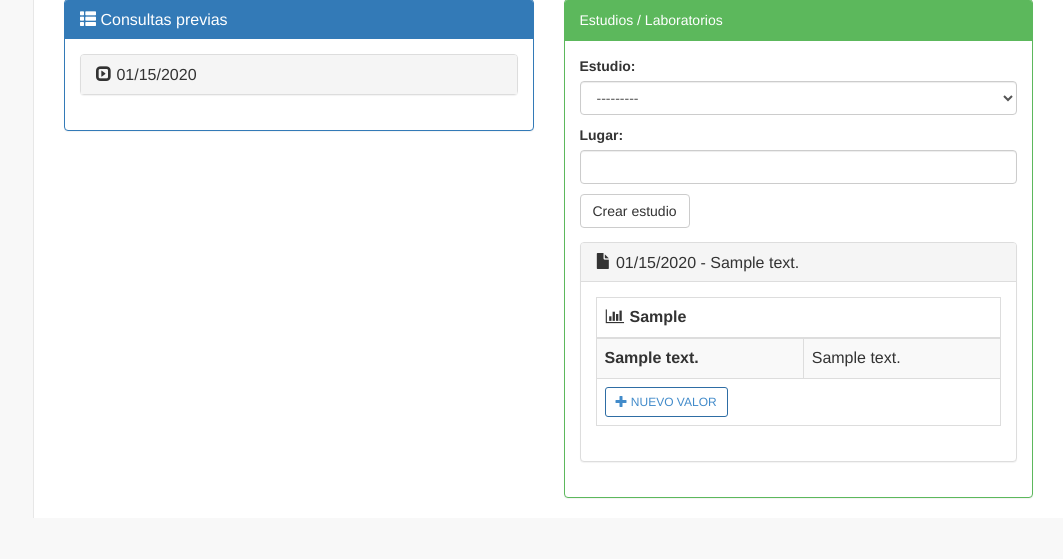
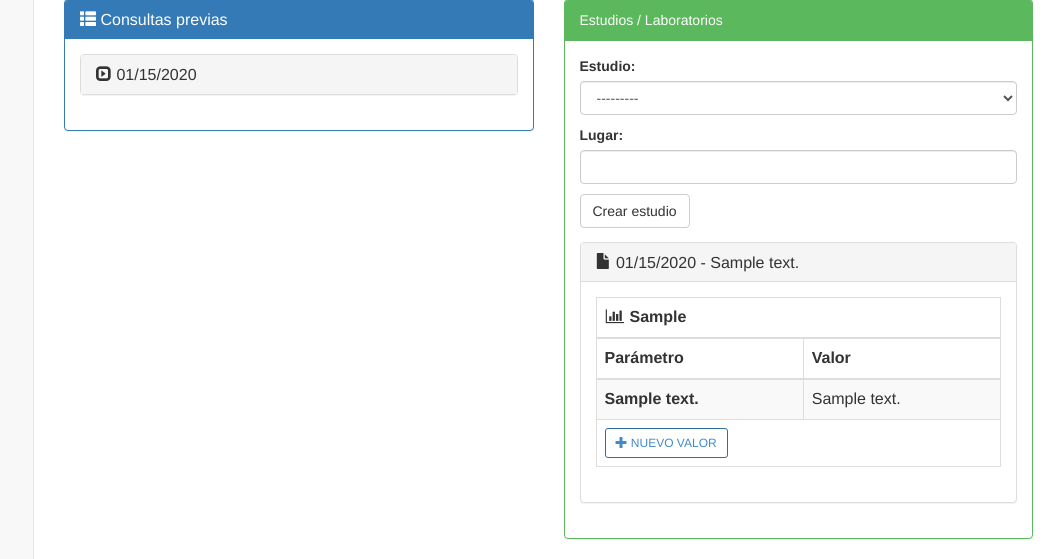
Before and after one commit to emilopez/fava, a Django app: page /paciente/1/hc/ in a window 1280 px wide, after a click that opens the changed part. Shown: the part 509-1068 px from the top of the page, without its empty margins (217-1280 px from the left). Before the commit the page ends 1027 px from the top, so only its background shows below. Run offline with Django 3.2, Linux system fonts and the light colour scheme; a user stored in the database is signed in; tables that the repository leaves empty hold one stand-in row (values such as "Sample post"); some libraries are stand-ins or nearby versions.

Commit message:
cabecera en tabla de estudios

```diff
--- a/hc/templates/hc/hc_editar.html
+++ b/hc/templates/hc/hc_editar.html
@@ -153,6 +153,10 @@
                                                 <tr>
                                                     <th colspan="2"><i class="fa fa-bar-chart-o fa-fw"></i> {{resultado.lugar}}</th>
                                                 </tr>
+                                                <tr>
+                                                    <th>Parámetro</th>
+                                                    <th>Valor</th>
+                                                </tr>
                                             </thead>
                                             <tbody>
                                                 {% for valor in resultado.valor_set.all %}
```
